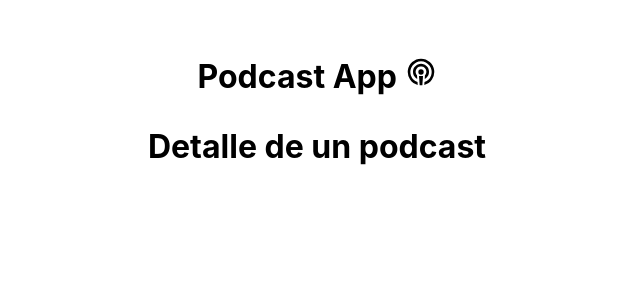
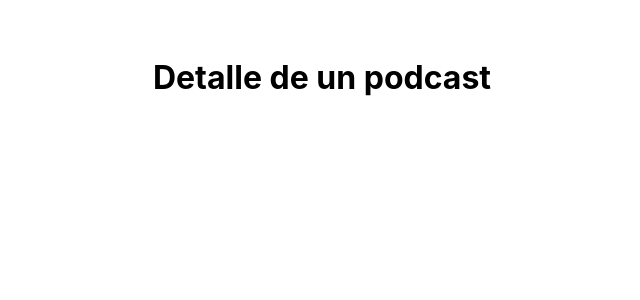
Before and after one commit to Aysse/mca-tech-test, a React (Vite) app: page /podcast/1 in a window 1280 px wide. Shown: the top 300 px of the page, without its empty margins (323-963 px from the left). Built offline with nearby package versions, Linux system fonts and the light colour scheme.

Commit message:
Add App.jsx

```diff
--- /dev/null
+++ b/src/App.jsx
@@ -0,0 +1,31 @@
+import React from 'react'
+import { createBrowserRouter, RouterProvider } from 'react-router-dom'
+import PodcastListPage from './routes/podcastListPage'
+import PodcastDetailPage from './routes/podcastDetailPage'
+import EpisodeDetailPage from './routes/episodeDetailPage'
+import ErrorPage from './error-page'
+
+const App = () => {
+  const router = createBrowserRouter([
+    {
+      path: '/',
+      element: <PodcastListPage />,
+      errorElement: <ErrorPage />
+    },
+    {
+      path: 'podcast/:podcastId',
+      element: <PodcastDetailPage />
+    },
+    {
+      path: 'podcast/:podcastId/episode/:episodeId',
+      element: <EpisodeDetailPage />
+    }
+  ])
+  return (
+    <div>
+      <RouterProvider router={router} />
+    </div>
+  )
+}
+
+export default App
--- a/src/index.css
+++ b/src/index.css
@@ -53,3 +53,9 @@ ul {
   list-style: none;
   padding: 0;
 }
+
+hr {
+    width: 100%;
+    border-color: rgba(0, 0, 0, 0.05);
+    margin-bottom: 10px;
+}
--- a/src/main.jsx
+++ b/src/main.jsx
@@ -1,35 +1,13 @@
 import React from 'react'
 import ReactDOM from 'react-dom/client'
 import './index.css'
-import { createBrowserRouter, RouterProvider } from 'react-router-dom'
-import PodcastListPage from './routes/podcastListPage'
-import PodcastDetailPage from './routes/podcastDetailPage'
-import EpisodeDetailPage from './routes/episodeDetailPage'
-import ErrorPage from './error-page'
-import { BiPodcast } from 'react-icons/bi'
+import App from './App'
 import { FilterProvider } from './context/filters'
-
-const router = createBrowserRouter([
-  {
-    path: '/',
-    element: <PodcastListPage />,
-    errorElement: <ErrorPage />
-  },
-  {
-    path: 'podcast/:podcastId',
-    element: <PodcastDetailPage />
-  },
-  {
-    path: 'podcast/:podcastId/episode/:episodeId',
-    element: <EpisodeDetailPage />
-  }
-])
 
 ReactDOM.createRoot(document.getElementById('root')).render(
   <React.StrictMode>
-    <h1>Podcast App <BiPodcast /></h1> {/* FIXME: Put Header */}
     <FilterProvider>
-      <RouterProvider router={router} />
+      <App />
     </FilterProvider>
   </React.StrictMode>
 )
```
